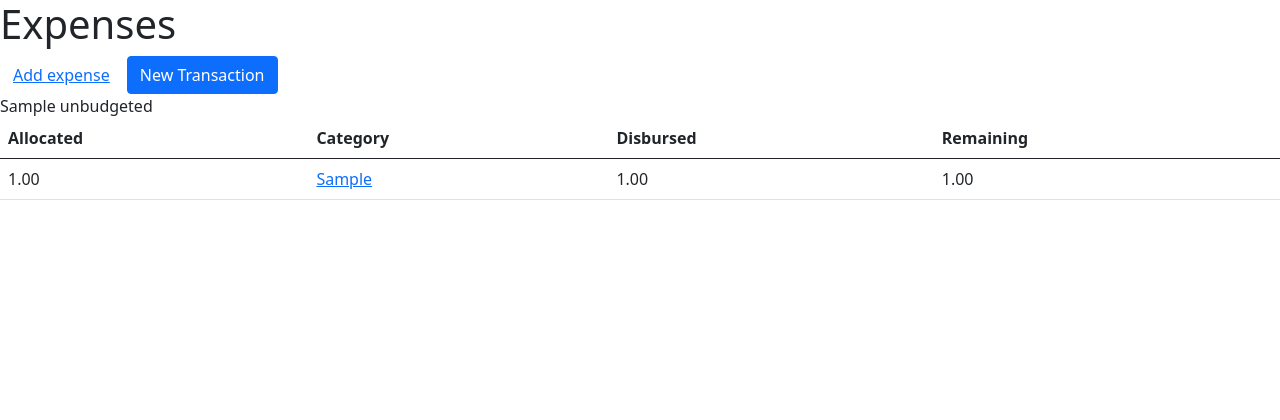
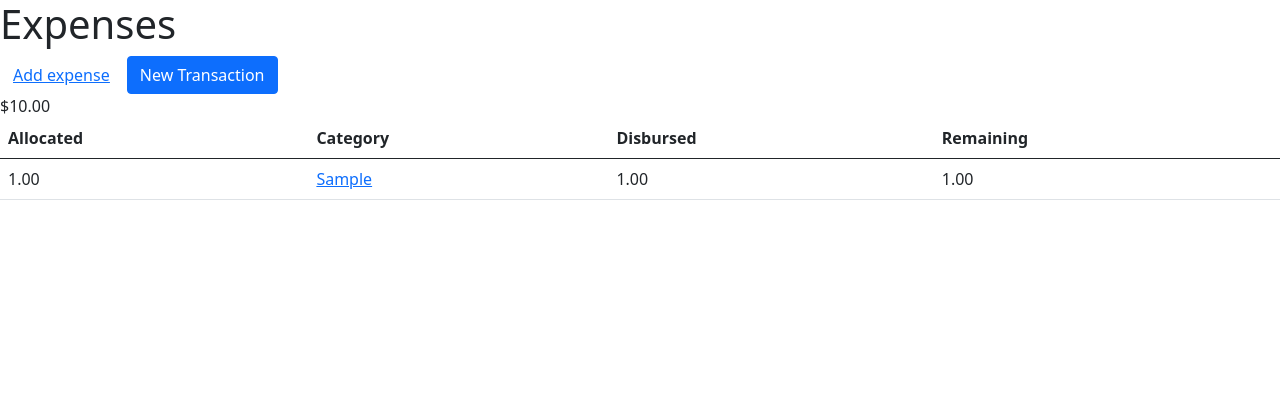
Before and after one commit to jdeta/budget-app, a Django app: template budget_app/templates/budget_app/dashboard.html in a window 1280 px wide. Shown: the top 420 px of the page. Run offline with Django 3.2, Linux system fonts and the light colour scheme; tables that the repository leaves empty hold one stand-in row (values such as "Sample post"); the template is opened without the code that fills it: values that come from a table or form of the project are taken from there, most other values are stand-ins (such as "Sample title", 1, 10 or a date in 2020).

Commit message:
added some maths to the dashboard - transactions - allocations

```diff
--- a/budget_app/templates/budget_app/dashboard.html
+++ b/budget_app/templates/budget_app/dashboard.html
@@ -14,7 +14,7 @@
 
 <br>
 
-{{ unbudgeted }}
+${{ unbudgeted|floatformat:2 }}
 
 
 		<table class="table">
--- a/budget_app/urls.py
+++ b/budget_app/urls.py
@@ -6,6 +6,6 @@ app_name = 'budget_app'
 urlpatterns = [
     path('', views.budget_dashboard, name='budget_dashboard'),
     path('expense/new', views.new_expense, name='new_expense'),
-    path('expense/<int:expense_id>/', views.expense_detail, name='expense_detail'),
+    path('expense/<int:expense_id>/' ,views.expense_detail, name='expense_detail'),
     path('transaction/new', views.new_transaction, name='new_transaction'),
 ]
--- a/budget_app/views.py
+++ b/budget_app/views.py
@@ -7,7 +7,9 @@ from datetime import date, timedelta
 
 def budget_dashboard(request):
     expenses = Expense.objects.all()
-    unbudgeted = Transaction.objects.all().aggregate(Sum('inflow'))['inflow__sum']
+    total_transactions = Transaction.objects.all().aggregate(Sum('inflow'))['inflow__sum'] or 0.00
+    total_allocations = expenses.aggregate(Sum('allocated'))['allocated__sum'] or 0.00
+    unbudgeted = total_transactions - total_allocations
     context = {
             'expenses':expenses,
             'unbudgeted':unbudgeted,
```
